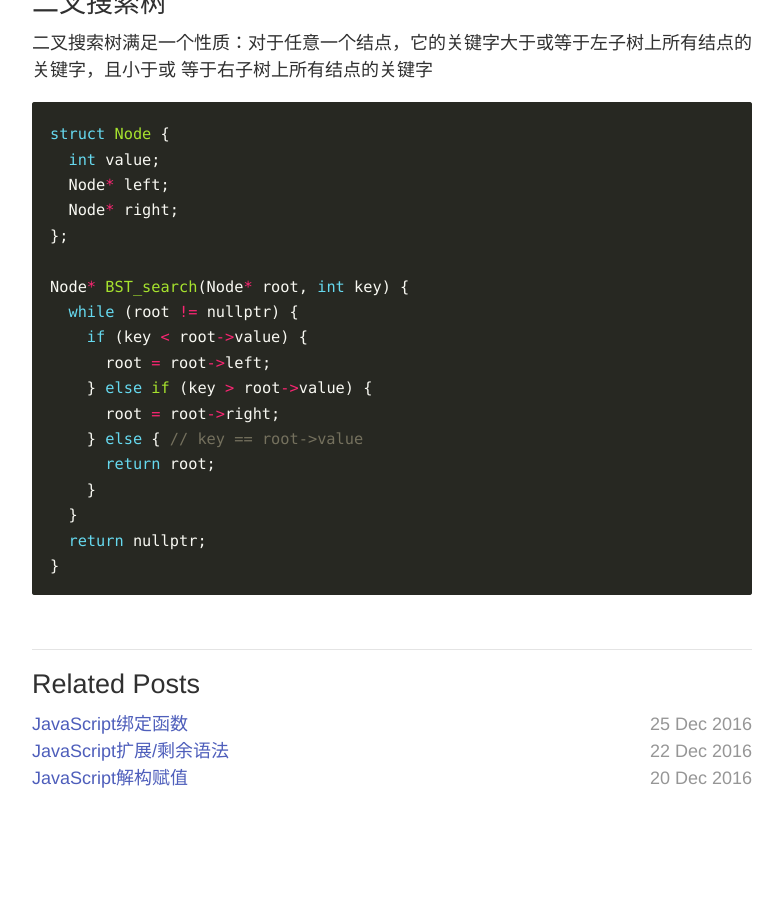
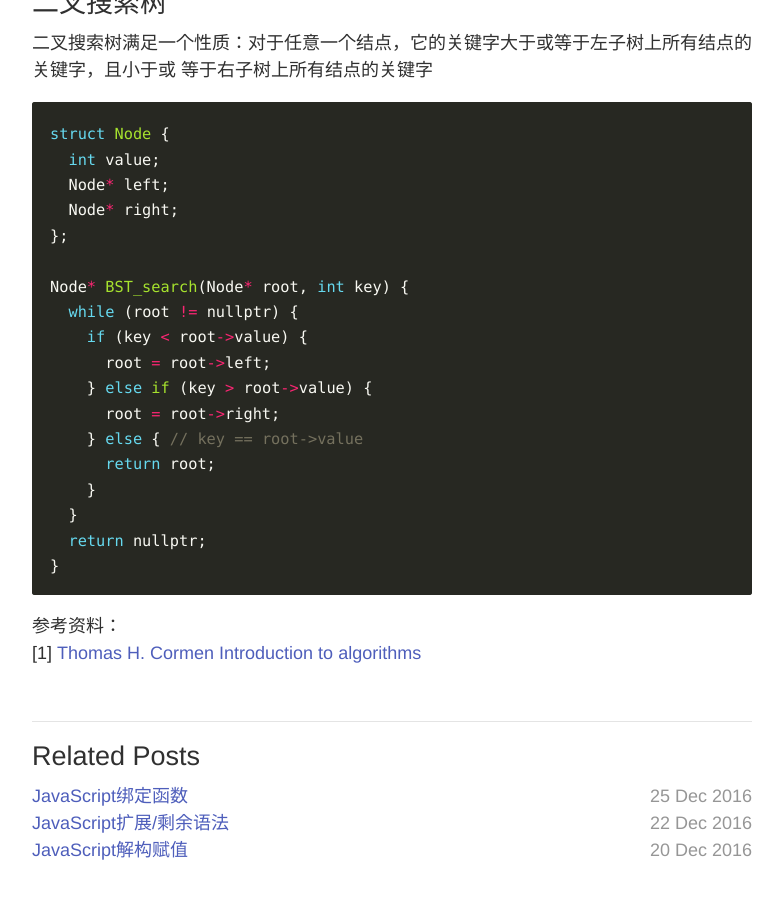
Before and after one commit to skylerlee/codelet, a Jekyll site: the page built from _posts/2016-02-05-searching.md, in a window 1280 px wide and 900 px high, scrolled down 878 px. Shown: the whole window, without its empty margins (248-1031 px from the left). Built offline with Jekyll 4.4.1, drawn with Linux system fonts in a browser that asks for light colours; comment, search, counter and statistics services are not loaded; before the commit the page ends 1706 px from its top, so only the background shows below that.

Commit message:
Update reference

````diff
--- a/_posts/2016-02-05-searching.md
+++ b/_posts/2016-02-05-searching.md
@@ -58,3 +58,6 @@ Node* BST_search(Node* root, int key) {
   return nullptr;
 }
 ```
+
+参考资料：
+[1] [Thomas H. Cormen Introduction to algorithms](https://mitpress.mit.edu/books/introduction-algorithms)
````
